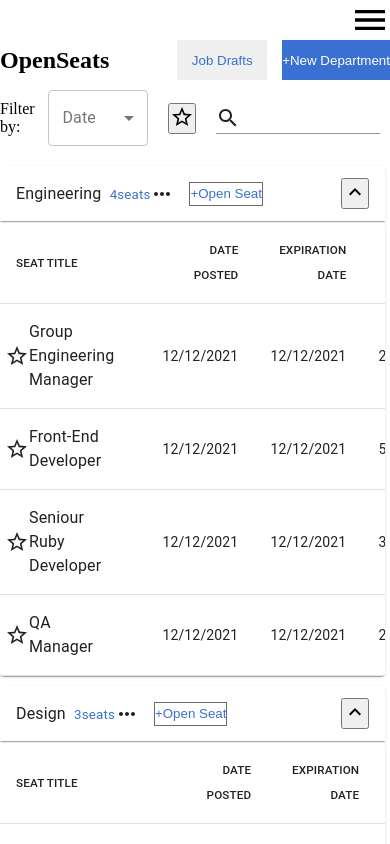
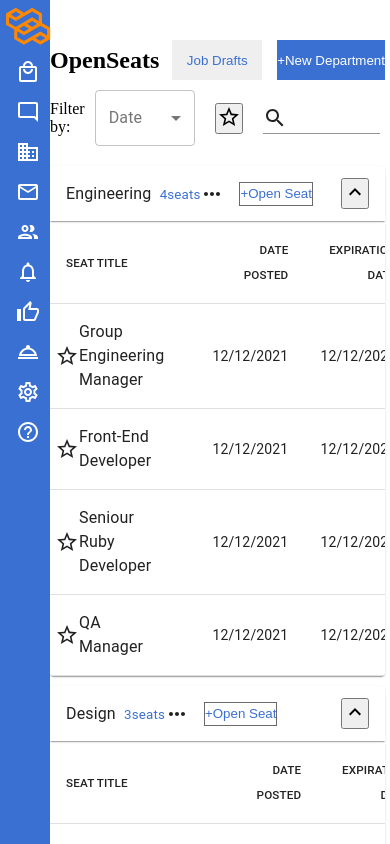
Before and after one commit to NagarajuAlladi/UIAssessment, a Next.js app in the folder assignment/: page / in a window 390 px wide. Shown: the top 844 px of the page. Built offline with nearby package versions, Linux system fonts and the light colour scheme.

Commit message:
fixing the sidenav

```diff
--- a/assignment/Components/Sidenav.js
+++ b/assignment/Components/Sidenav.js
@@ -48,86 +48,87 @@ function Sidenav() {
           <img
             src='/bildemp.svg'
             className={styles.bildempImage}
-            width='50'
-            height='45'
-            style={{marginLeft:'20px',marginTop:'10px',marginBottom:'20px'}}
+            width='45'
+            height='40'
+            style={{margin:'auto'}}
+            // style={{marginLeft:'20px',marginTop:'10px',marginBottom:'20px'}}
           />
           </ListItemIcon>
         <ListItem button key="home" className={styles.listItem} >
-          <ListItemIcon>
+          <ListItemIcon title='OpenSeats'>
             <LocalMallOutlinedIcon style={{color:'white'}} />
           </ListItemIcon>
-          <ListItemText primary="OpenSeats" />
+          <ListItemText primary="OpenSeats"  className={styles.textItem}/>
         </ListItem>
         <ListItem button key="Notification">
-          <ListItemIcon>
+          <ListItemIcon title='Table Talk'>
             <ModeCommentOutlinedIcon style={{color:'white'}}/>
           </ListItemIcon>
-          <ListItemText primary="Table Talk" />
+          <ListItemText primary="Table Talk"  className={styles.textItem} />
         </ListItem>
         <ListItem button key="company">
-          <ListItemIcon>
+          <ListItemIcon title='Company'>
             <BusinessOutlinedIcon style={{color:'white'}}/>
           </ListItemIcon>
-          <ListItemText primary="Company" />
+          <ListItemText primary="Company"  className={styles.textItem} />
         </ListItem>
         <ListItem button key="messages">
-          <ListItemIcon>
+          <ListItemIcon title='Messages'>
             <MailOutlineOutlinedIcon style={{color:'white'}}/>
           </ListItemIcon>
-          <ListItemText primary="Messages" />
+          <ListItemText primary="Messages"  className={styles.textItem} />
         </ListItem>
         <ListItem button key="Team">
-          <ListItemIcon>
+          <ListItemIcon title='Team'>
             <GroupOutlinedIcon style={{color:'white'}}/>
           </ListItemIcon>
-          <ListItemText primary="Team" />
+          <ListItemText primary="Team"  className={styles.textItem} />
         </ListItem>
         <ListItem button key="Notifications" >
-          <ListItemIcon>
+          <ListItemIcon title='Notifications'>
             < NotificationsNoneOutlinedIcon style={{color:'white'}}/>
           </ListItemIcon>
-          <ListItemText primary="Notifications" />
+          <ListItemText primary="Notifications"  className={styles.textItem}/>
         </ListItem>
         <ListItem button key="Refferals">
-          <ListItemIcon>
+          <ListItemIcon title='Refferals'>
             < ThumbUpAltOutlinedIcon style={{color:'white'}}/>
           </ListItemIcon>
-          <ListItemText primary="Refferals" />
+          <ListItemText primary="Refferals"  className={styles.textItem}/>
         </ListItem>
         <ListItem button key="liverooms">
-          <ListItemIcon>
+          <ListItemIcon title='LiveRooms'>
             < RoomServiceOutlinedIcon style={{color:'white'}}/>
           </ListItemIcon>
-          <ListItemText primary="LiveRooms" />
+          <ListItemText primary="LiveRooms"  className={styles.textItem}/>
         </ListItem>
         <ListItem button key="settings" >
-          <ListItemIcon>
+          <ListItemIcon title='Settings'>
             < SettingsOutlinedIcon style={{color:'white'}}/>
           </ListItemIcon>
-          <ListItemText primary="Settings" />
+          <ListItemText primary="Settings"  className={styles.textItem} />
         </ListItem>
         <ListItem button key="Help">
-          <ListItemIcon>
+          <ListItemIcon title='Help'>
             < HelpOutlineOutlinedIcon style={{color:'white'}}/>
           </ListItemIcon>
-          <ListItemText primary="Help" />
+          <ListItemText primary="Help"  className={styles.textItem} />
         </ListItem>
 
 
         <ListItem button key="Avatar">
-          <ListItemAvatar>
-            <Avatar alt="Remy Sharp" src="https://images.unsplash.com/photo-1534030347209-467a5b0ad3e6?ixid=MnwxMjA3fDB8MHxwaG90by1wYWdlfHx8fGVufDB8fHx8&ixlib=rb-1.2.1&auto=format&fit=crop&w=334&q=80" />
+          <ListItemAvatar className={styles.textItem}>
+            <Avatar  alt="Remy Sharp" src="https://images.unsplash.com/photo-1534030347209-467a5b0ad3e6?ixid=MnwxMjA3fDB8MHxwaG90by1wYWdlfHx8fGVufDB8fHx8&ixlib=rb-1.2.1&auto=format&fit=crop&w=334&q=80" />
           </ListItemAvatar>
-          <ListItemText primary="Dinesh" secondary="Admin" />
+          <ListItemText primary="Dinesh" secondary="Admin"  className={styles.textItem} />
           {/* <ListItemText primary="Admin"/> */}
         </ListItem>
       </List>
 
       </div>
-      <div className={styles.menuBar}>
+      {/* <div className={styles.menuBar}>
         <MenuIcon style={{fontSize:'2.5rem'}}/>
-      </div>
+      </div> */}
     </div>
     )
 }
--- a/assignment/Components/Subnav.js
+++ b/assignment/Components/Subnav.js
@@ -48,10 +48,12 @@ function Subnav() {
                     native
                     value={state.age}
                     onChange={handleChange}
-                    size="small"
+
                     label="Date"
+                    margin="normal"
+                    // margin="dense"
                     inputProps={{
-                    name: 'age',
+                    name: 'Date',
                     id: 'outlined-age-native-simple',
                     }}
                 >
--- a/assignment/styles/Accordian.module.css
+++ b/assignment/styles/Accordian.module.css
@@ -25,7 +25,7 @@
 
 @media only screen and (max-width: 600px) {
     .outerDiv{
-        margin-left: 0;
+        margin-left: 50px;
         margin-right: 5px;
     }
     .innerDiv{
--- a/assignment/styles/Navbar.module.css
+++ b/assignment/styles/Navbar.module.css
@@ -29,8 +29,8 @@
 
 @media only screen and (max-width: 600px) {
     .outerDiv{
-        margin-left: 0;
-        margin-right: 0;
+        margin-left: 50px;
+        margin-right: 5px;
         margin-top: 40px;
     }
   }
--- a/assignment/styles/Sidenav.module.css
+++ b/assignment/styles/Sidenav.module.css
@@ -24,12 +24,18 @@
 
 @media only screen and (max-width: 600px) {
     .outerDiv{
+        /* display: none; */
+        /* width: 100px; */
+        width: 50px;
+    }
+    .textItem{
         display: none;
-
     }
 
-    .menuBar{
-        display: block;
-        margin-right: 0;
+
+    .bildempImage{
+        margin-top: 0;
+        margin-left: 0;
+        margin-bottom: 0;
     }
 }
--- a/assignment/styles/Subnav.module.css
+++ b/assignment/styles/Subnav.module.css
@@ -10,6 +10,6 @@
 
 @media only screen and (max-width: 600px) {
     .outerDiv{
-        margin-left: 0;
+        margin-left: 50px;
     }
   }
```
